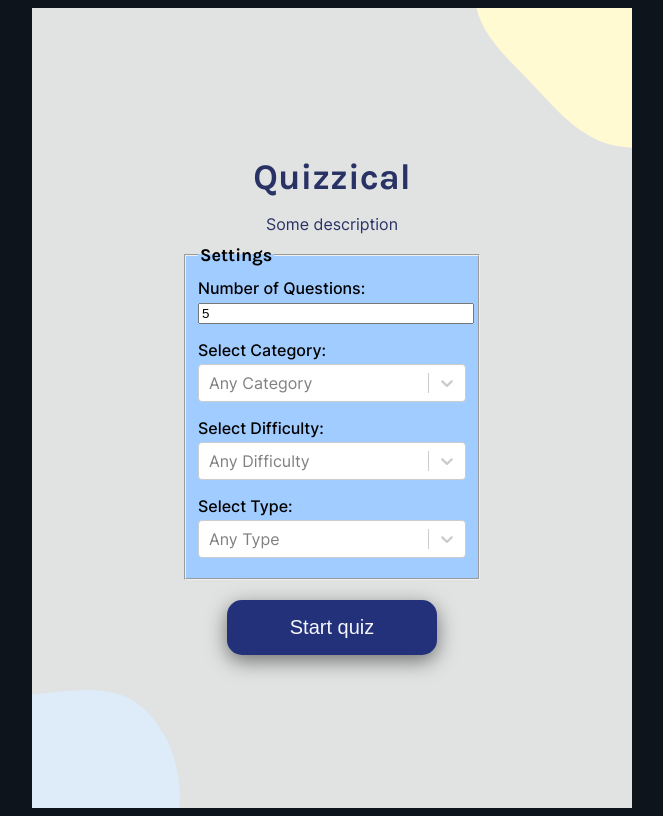
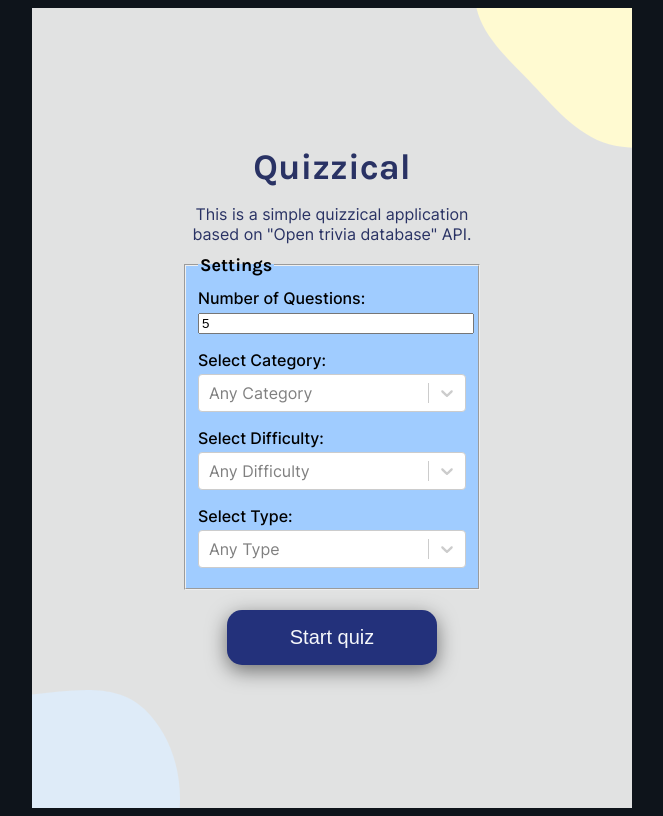
Before and after one commit to vovka8101/quizzical-app, a React (Vite) app: page / in a window 1280 px wide. Shown: the whole page, without its empty margins (308-971 px from the left). Built offline with nearby package versions, Linux system fonts and the light colour scheme; the HTML template or start-up script is replaced by a standard one.

Commit message:
add quizzical description

```diff
--- a/src/App.css
+++ b/src/App.css
@@ -100,6 +100,11 @@ body {
 /* #endregion */
 
 /* #region settings */
+.initialize {
+  max-width: 300px;
+  margin-inline: auto;
+}
+
 .settings-form {
   width: 300px;
   margin-bottom: 30px;
--- a/src/components/InitializeApp.tsx
+++ b/src/components/InitializeApp.tsx
@@ -32,8 +32,9 @@ export const InitializeApp = ({ setSettings, setStart }: InitializeAppProps) =>
   return (
     <div className="initialize">
       <h1 className="main-title">Quizzical</h1>
-      <p className="game-description">Some description</p>
-
+      <p className="game-description">
+        This is a simple quizzical application based on "Open trivia database" API.
+      </p>
       <form onSubmit={e => { handleStart(e) }} className="settings-form">
         <fieldset className="form-container">
           <legend className="settings-title">Settings</legend>
```
